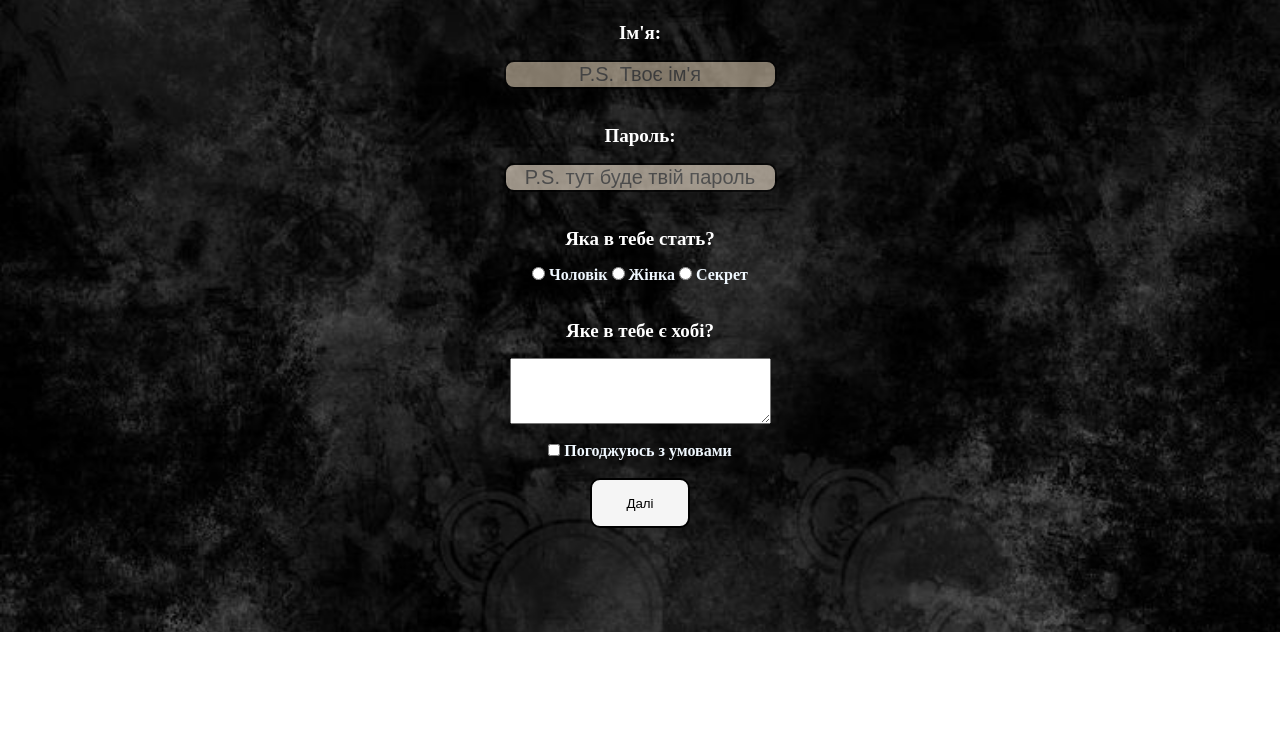
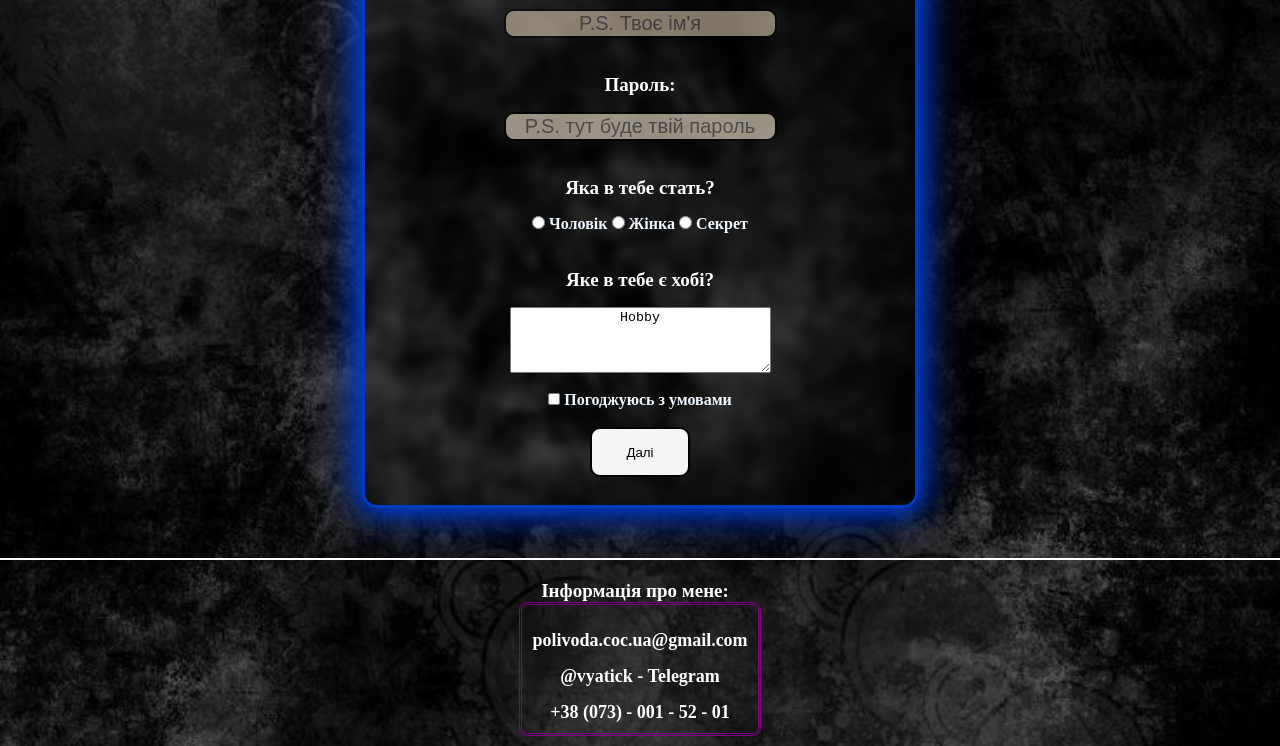
Before and after one commit to ITpoliv/mysite, a plain HTML site: page index.html in a window 1280 px wide. Shown: the part 168-914 px from the top of the page. Before the commit the page ends 800 px from the top, so only its background shows below. Drawn offline with Linux system fonts and the light colour scheme.

Commit message:
Update index.html

```diff
--- a/index.html
+++ b/index.html
@@ -4,9 +4,10 @@
         <meta name="viewport" content="width=device-width, initial-scale=1.0">
         <title>Мій сайт</title>
         <link rel="stylesheet" href="style.css">
+        <link rel="icon" type="image/svg" href="vp.svg">
     </head>
     <body>
-        <div>
+        <div class="register">
             <h1>
                 Привіт, це сайт з реєстрацією
             </h1>
@@ -35,7 +36,7 @@
                 <p class="hobi">Яке в тебе є хобі?</p>
                 <br>
                 <label for="hobby"></label>
-                <textarea name="hobby" id="hobby" rows="4" cols="30" placeholder="P.S. вкажи свої навички чи хобі" title="Потрібно заповнити своє хобі" required>
+                <textarea name="hobby" id="hobby" rows="4" cols="30" placeholder="P.S. вкажи свої навички чи хобі" title="Потрібно заповнити своє хобі" required>Hobby
                 </textarea>
                 <br><br>
 
@@ -45,5 +46,14 @@
                 <button class="box" href="/about.html" target="_blank" type="submit" id="button">Далі</button>
             </form>
         </div>
+        <hr>
+        <footer>
+            <p class="footer">Інформація про мене:</p>
+            <div class="infome">
+                <p class='info'>polivoda.coc.ua@gmail.com</p>
+                <p class='info'>@vyatick - Telegram</p>
+                <p class='info'>+38 (073) - 001 - 52 - 01</p>
+            </div>
+        </footer>
     </body>
 </html>
```
